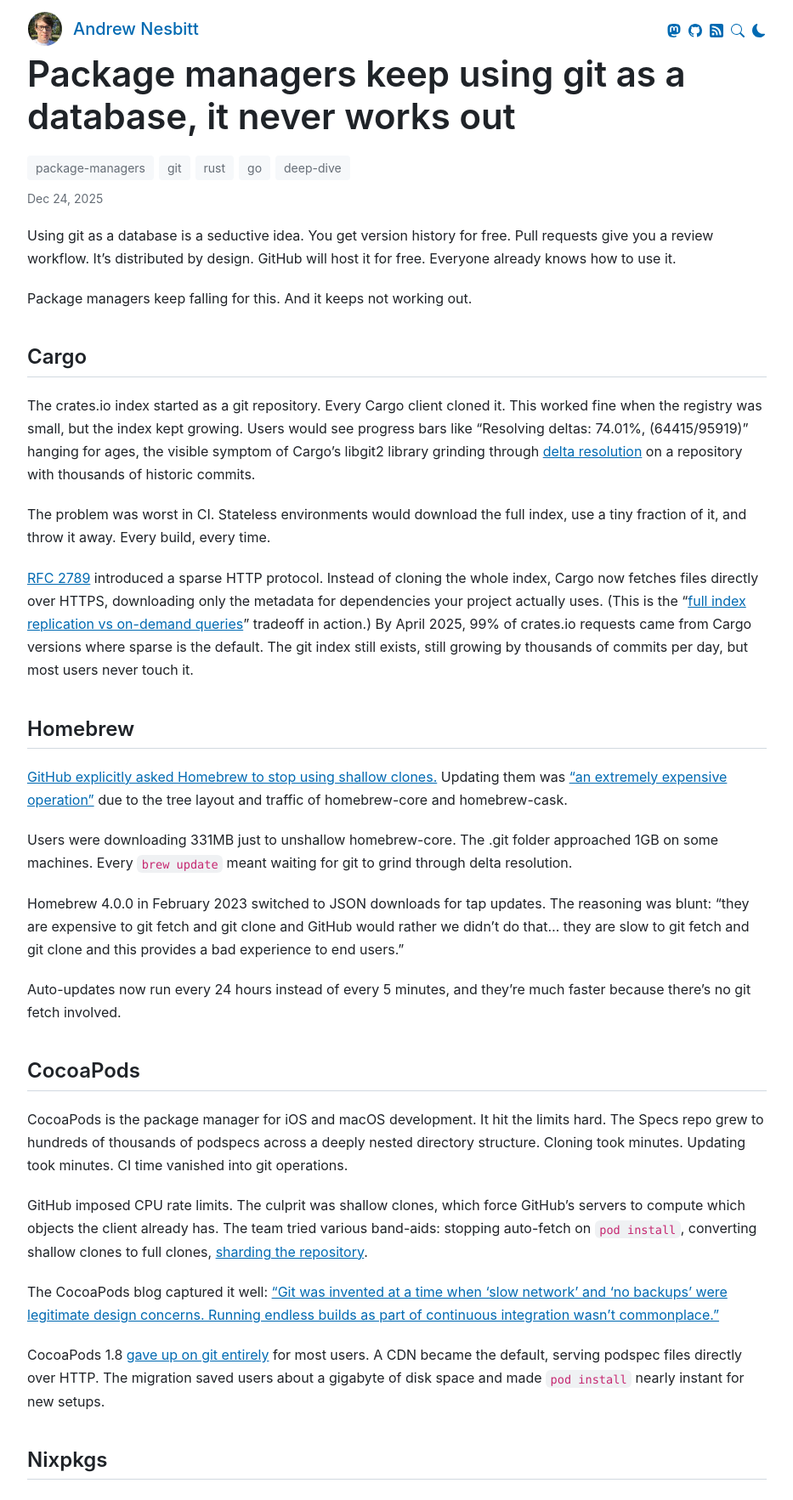
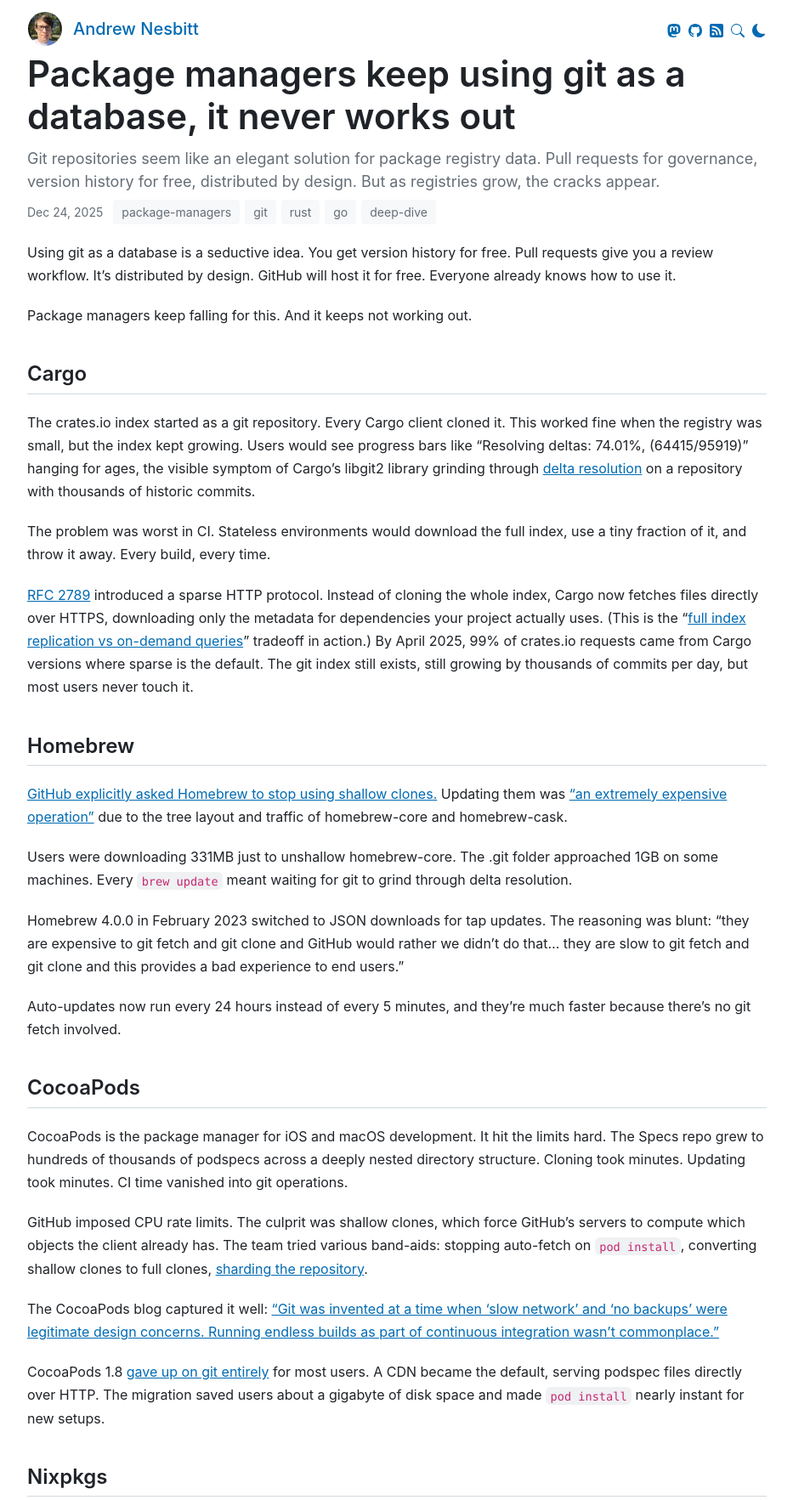
Before and after one commit to andrew/nesbitt.io, a Jekyll site: the page built from _posts/2025/2025-12-24-package-managers-keep-using-git-as-a-database.md, in a window 1280 px wide, cut to the strip 106-1871 px from the top of the page. Shown: the whole strip at 85% size, without its empty margins (173-1106 px from the left). Built offline with Jekyll 4.4.1, drawn with Linux system fonts in a browser that asks for light colours; comment, search, counter and statistics services are not loaded.

Commit message:
Improve post header metadata

```diff
--- a/_data/stats.json
+++ b/_data/stats.json
@@ -1,5 +1,5 @@
 {
-  "generated_at": "2026-08-27T16:46:05Z",
+  "generated_at": "2026-08-27T17:01:56Z",
   "total_posts": 202,
   "total_words": 279167,
   "reading_minutes": 1396,
--- a/_layouts/post.html
+++ b/_layouts/post.html
@@ -5,13 +5,7 @@
 
   <header class="post-header">
     <h1 class="post-title p-name" itemprop="name headline">{{ page.title | escape }}</h1>
-    {%- if page.tags.size > 0 -%}
-    <div class="post-tags">
-      {%- for tag in page.tags -%}
-      <a href="/search#{{ tag | url_encode }}" class="post-tag">{{ tag }}</a>
-      {%- endfor -%}
-    </div>
-    {%- endif -%}
+    <p class="post-tagline">{{ page.description | escape }}</p>
     <p class="post-meta">
       <time class="dt-published" datetime="{{ page.date | date_to_xmlschema }}" itemprop="datePublished">
         {%- assign date_format = site.minima.date_format | default: "%b %-d, %Y" -%}
@@ -19,7 +13,15 @@
       </time>
       {%- if page.author -%}
         • <span itemprop="author" itemscope itemtype="http://schema.org/Person"><span class="p-author h-card" itemprop="name">{{ page.author | escape }}</span></span>
-      {%- endif -%}</p>
+      {%- endif -%}
+      {%- if page.tags.size > 0 -%}
+      <span class="post-tags">
+        {%- for tag in page.tags -%}
+        <a href="/search#{{ tag | url_encode }}" class="post-tag">{{ tag }}</a>
+        {%- endfor -%}
+      </span>
+      {%- endif -%}
+    </p>
   </header>
 
   <div class="post-content e-content" itemprop="articleBody">
--- a/style.css
+++ b/style.css
@@ -580,6 +580,16 @@
   margin: 5px 0 0 0;
 }
 
+.post-header .post-title{
+  margin-bottom: 10px;
+}
+
+.post-tagline{
+  font-size: 18px;
+  color: var(--color-secondary);
+  margin: 0 0 8px 0;
+}
+
 @media only screen and (max-width: 600px) {
   h1,
   h1.post-title{
```
Also changed, not shown: test/post_layout_test.rb (added, +20 -0 lines), 1 other file.
